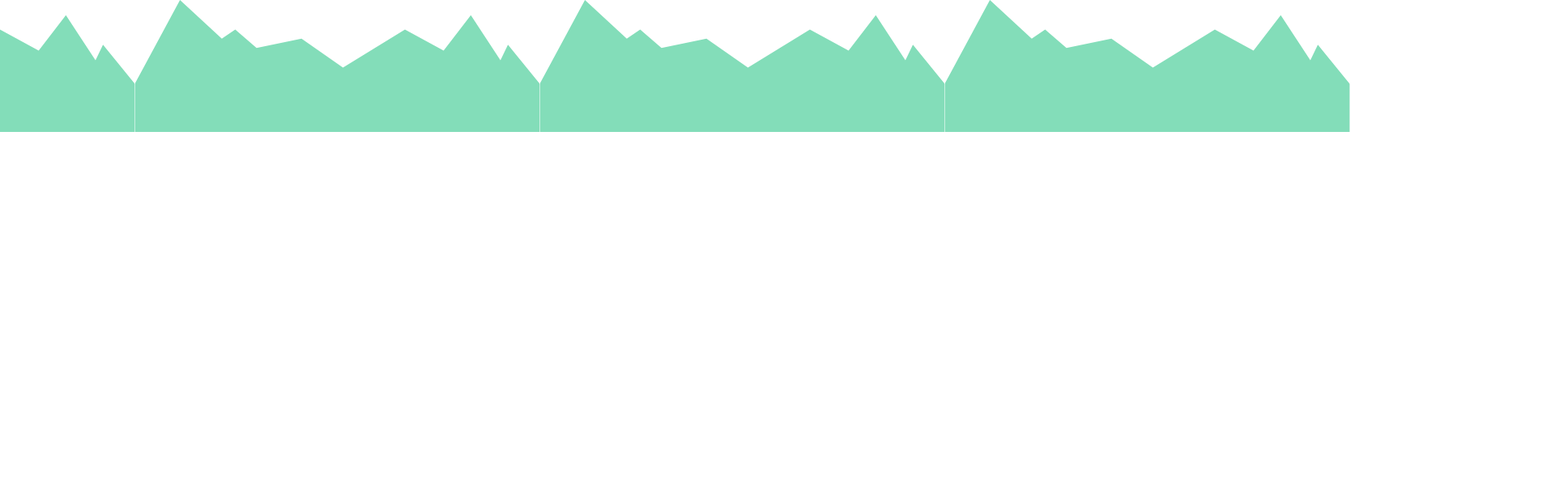
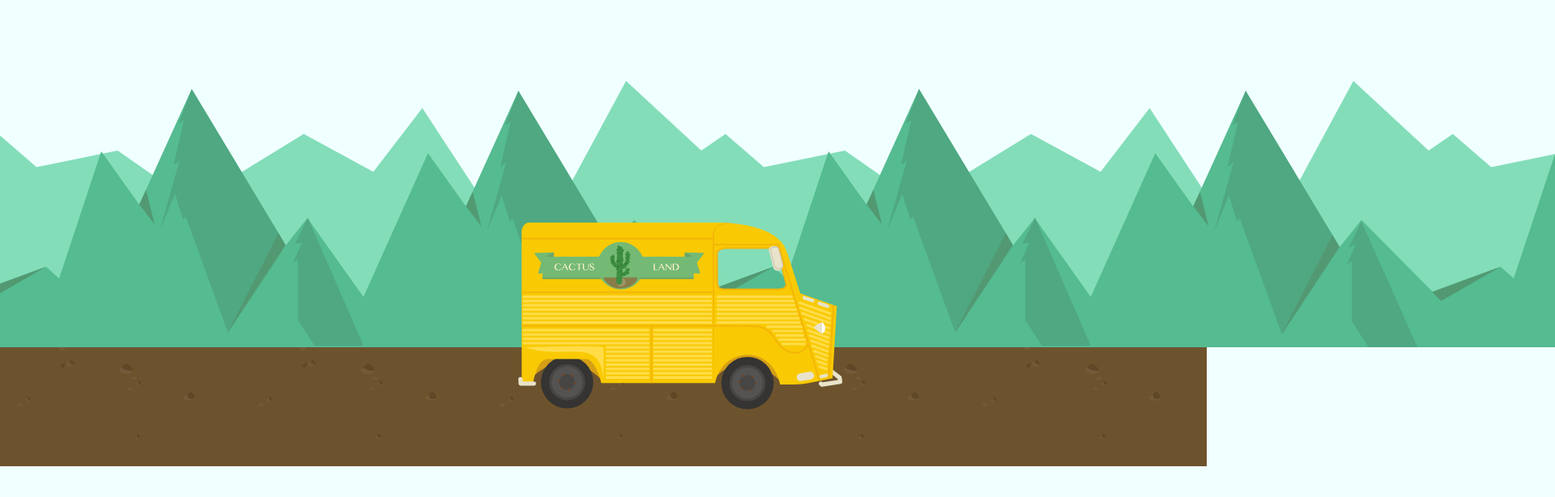
Before and after one commit to janteuni/animation-land, a website: page index.html in a window 1280 px wide. Shown: the top 614 px of the page at 81% size, 1920 px wide, since content can reach past the window. Drawn offline with nearby package versions, Linux system fonts and the light colour scheme.

Commit message:
feat(car): add moving car

```diff
--- a/app.js
+++ b/app.js
@@ -1,34 +1,49 @@
-var IMGURL = "images/back-mountain.svg";
-var IMGW = 500;
+
 var container = document.querySelector(".container");
-var imgs = [];
+
+var allImgs = [
+    {url: "images/road.svg", class:"s-300", size: 300, speed: 1, y: 250,  imgs: []},
+    {url: "images/back-mountain.svg", class:"s-900", size: 900, speed: 20, y: 0, imgs: []},
+    {url: "images/landscape.svg", class:"s-900", size: 900, speed: 10, y: 10, imgs: []}
+
+];
 
 function preLoadImg(callback) {
-    var img = new Image();
-    img.onload = callback;
-    img.src = IMGURL;
-}
-
-preLoadImg(function() {
-    for (var i = 0; i < window.innerWidth; i += (IMGW)) {
-        addImg();
-    }
-    addImg();
-    animate();
-});
-
-function animate () {
-    imgs.forEach(function (img, i) {
-        var t = new TimelineMax({ repeat: -1 });
-        t
-            .to(img, 3, { x: '-=' + (IMGW), ease: Linear.easeNone });
+    allImgs.forEach(function(data) {
+        var img = new Image();
+        img.onload = function () { callback(data); };
+        img.src = data.url;
     });
 }
 
-function addImg() {
-    var img = document.createElement("img");
-    img.src = IMGURL;
-    TweenMax.set(img, {x:(IMGW) * imgs.length});
-    imgs.push(img);
-    container.appendChild(img);
-};
+preLoadImg(function(image) {
+    for (var i = 0; i < window.innerWidth; i += image.size) {
+        addImg(image);
+    }
+    addImg(image);
+    animate(image);
+});
+
+function animate (data) {
+    data.imgs.forEach(function (img) {
+        var t = new TimelineMax({ repeat: -1 });
+        t.to(img.element, data.speed, { x: '-=' + (img.size), ease: Linear.easeNone });
+    });
+}
+
+function addImg(data) {
+    var element = document.createElement("img");
+    element.src = data.url;
+    element.className = data.class;
+    TweenMax.set(element, {x:(data.size - 2) * data.imgs.length, y: data.y});
+    data.imgs.push({element: element, size: data.size});
+    container.appendChild(element);
+}
+
+(function(){
+    var car = document.querySelector(".camion");
+    var t = new TimelineMax({ repeat: -1 });
+    t
+        .to(car, 0.3, { y: -6})
+        .to(car, 0.3, { y: 0});
+})();
--- a/index.html
+++ b/index.html
@@ -7,6 +7,7 @@
     <body>
         <div class="container">
         </div>
+        <img class="camion" src="images/camion.svg" alt=""/>
         <script src="http://cdnjs.cloudflare.com/ajax/libs/gsap/latest/TweenMax.min.js"></script>
         <script src="app.js"></script>
     </body>
--- a/style.css
+++ b/style.css
@@ -1,14 +1,29 @@
 body {
     overflow-x: hidden;
     margin: 0;
+    background-color: azure;
 }
 
 .container {
+    margin-top: 100px;
     position: relative;
 }
 
 img {
     display: block;
     position: absolute;
-    width: 500px;
 }
+
+.s-900 {
+    width: 900px;
+}
+
+.s-300{
+    width: 300px;
+}
+
+.camion {
+    margin-top: 180px;
+    margin-left: 50%;
+    width: 400px;
+}
```
Also changed, not shown: images/camion.svg (added), images/road.svg (added).
